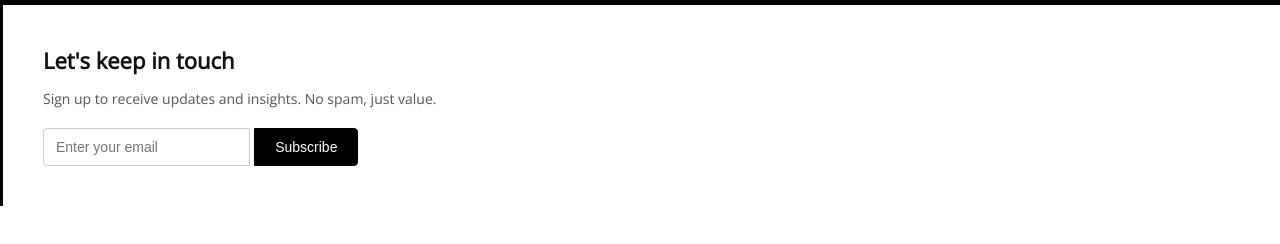
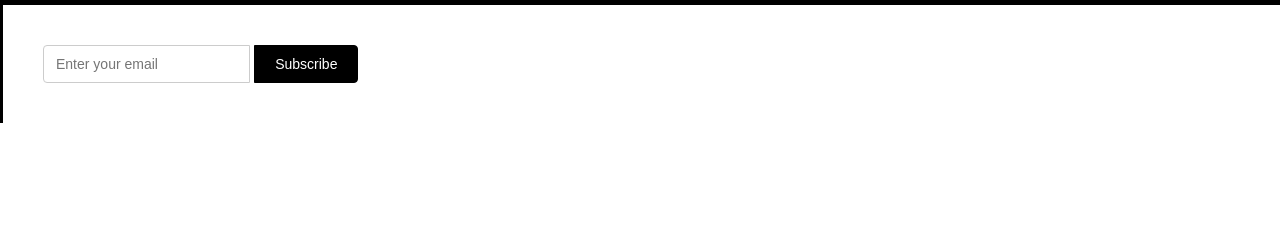
Before and after one commit to AliceAnnnc/mailing-list, a plain HTML site: page index.html in a window 1280 px wide. Drawn offline with nearby package versions, Linux system fonts and the light colour scheme.

Commit message:
Update index.html

```diff
--- a/index.html
+++ b/index.html
@@ -8,8 +8,6 @@
 </head>
 <body>
   <div class="container">
-    <h2>Let's keep in touch</h2>
-    <p>Sign up to receive updates and insights. No spam, just value.</p>
     <form action="https://formsubmit.co/alice@alcyratech.com" method="POST">
       <div class="form-row">
         <input type="email" name="email" placeholder="Enter your email" required />
```
